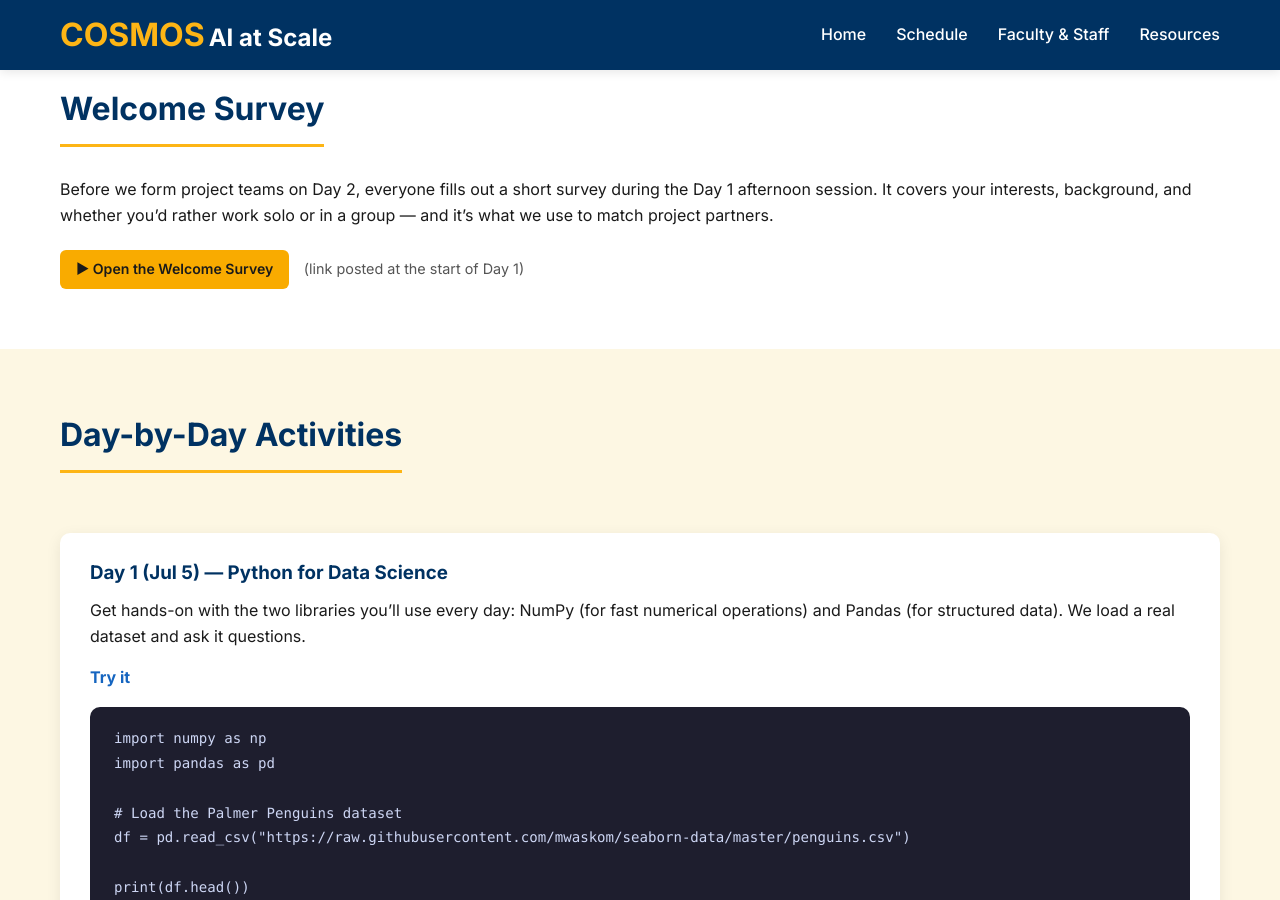
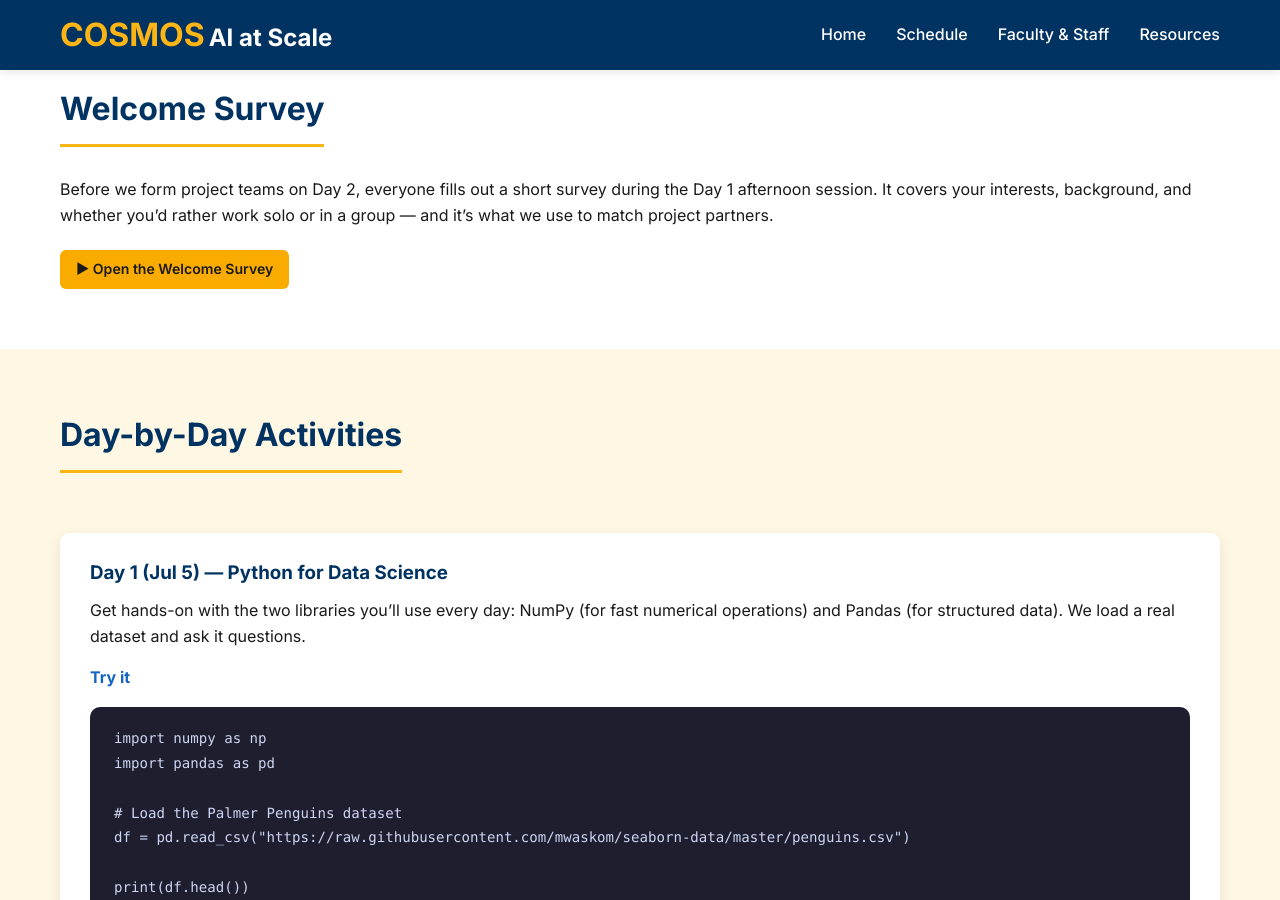
Before and after one commit to cosmos-ai-ucm/cosmos-ai-ucm.github.io, a Jekyll site: the page built from modules/foundations.html, in a window 1280 px wide and 900 px high, scrolled down 1005 px. Built offline with Jekyll 4.4.1, drawn with Linux system fonts in a browser that asks for light colours.

Commit message:
Link Welcome Survey to the live Google Form
Co-Authored-By: Claude Opus 4.7 <noreply@anthropic.com>

```diff
--- a/modules/foundations.html
+++ b/modules/foundations.html
@@ -42,10 +42,9 @@ title: Foundations
       solo or in a group &mdash; and it&rsquo;s what we use to match project partners.
     </p>
     <p style="margin-top:10px;">
-      <a class="colab-link" href="#" target="_blank" rel="noopener">
+      <a class="colab-link" href="https://forms.gle/nkZhF4vRqtGqnh2a9" target="_blank" rel="noopener">
         &#9654; Open the Welcome Survey
       </a>
-      <span style="margin-left:10px;color:var(--text-light);font-size:0.9rem;">(link posted at the start of Day 1)</span>
     </p>
   </div>
 </section>
```
